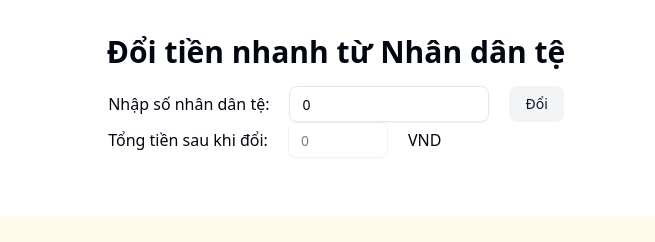
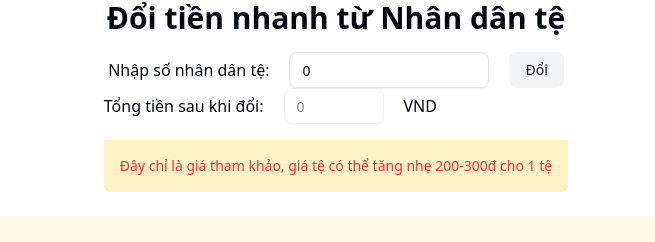
Before and after one commit to delvintrung/order_taobao_my_site, a Next.js app: page / in a window 1280 px wide. Shown: the part 2654-2896 px from the top of the page, without its empty margins (304-959 px from the left). Built offline with nearby package versions, Linux system fonts and the light colour scheme; no server answers; the database is empty.

Commit message:
add notify change 人民币

```diff
--- a/src/app/components/ui/Calculator.tsx
+++ b/src/app/components/ui/Calculator.tsx
@@ -70,6 +70,9 @@ const Calculator = () => {
           />
           <label> VND</label>
         </div>
+        <p className="w-full text-sm mt-4 text-red-500 p-4 bg-amber-100 rounded-b-sm">
+          Đây chỉ là giá tham khảo, giá tệ có thể tăng nhẹ 200-300đ cho 1 tệ
+        </p>
       </div>
     </div>
   );
```
